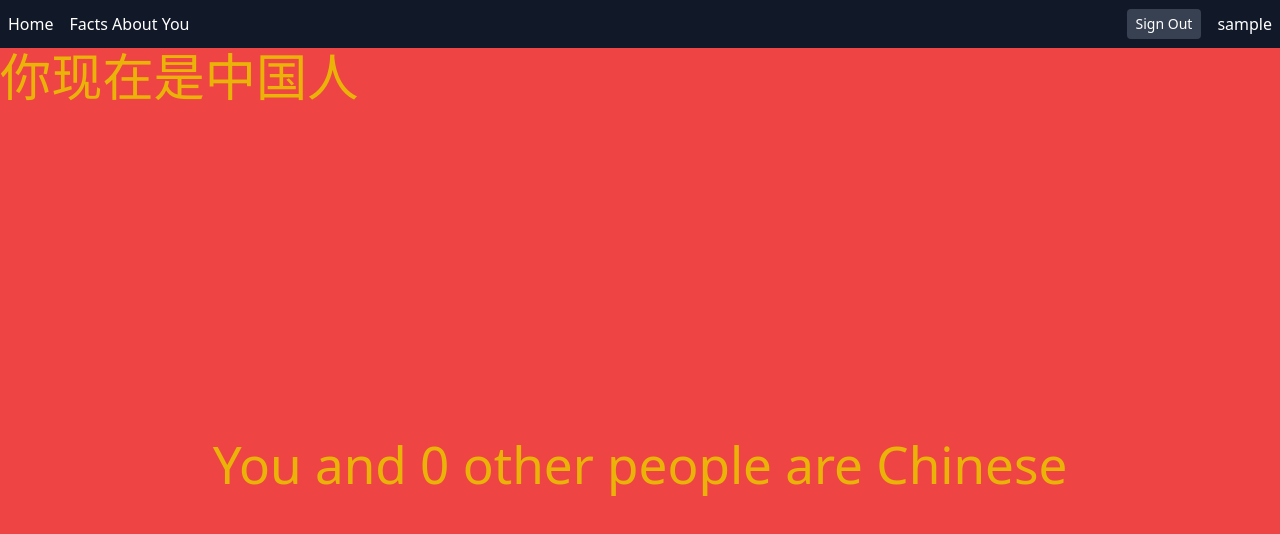
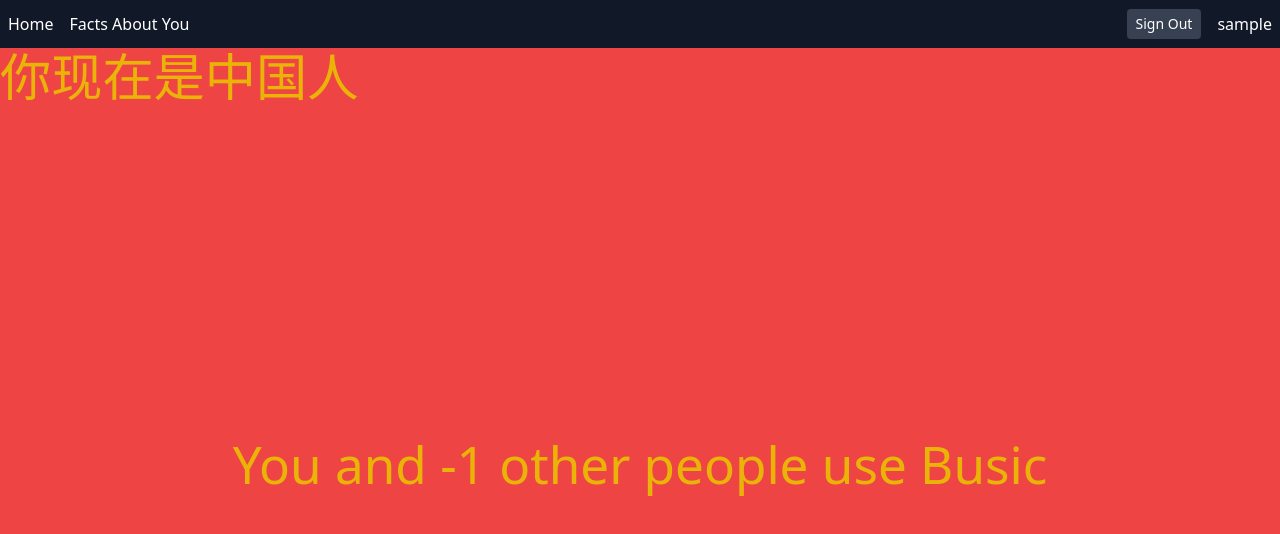
Before and after one commit to timbrady12345/FinalBusic, a React app in the folder frontend/: page /About in a window 1280 px wide. Shown: the top 534 px of the page. Built offline with nearby package versions, Linux system fonts and the light colour scheme; no server answers; sample sign-in values are in the browser's storage; the HTML template or start-up script is replaced by a standard one.

Commit message:
I didn't think it was that bad

```diff
--- a/frontend/src/pages/About.jsx
+++ b/frontend/src/pages/About.jsx
@@ -15,7 +15,7 @@
       <h1 className="text-yellow-500 h-8">你现在是中国人</h1>
 
       <h1 className="flex items-center justify-center text-yellow-500 h-[calc(100vh-2rem)]">
-        You and {count} other people are Chinese
+        You and {count - 1} other people use Busic
       </h1>
     </div>
   );
```
